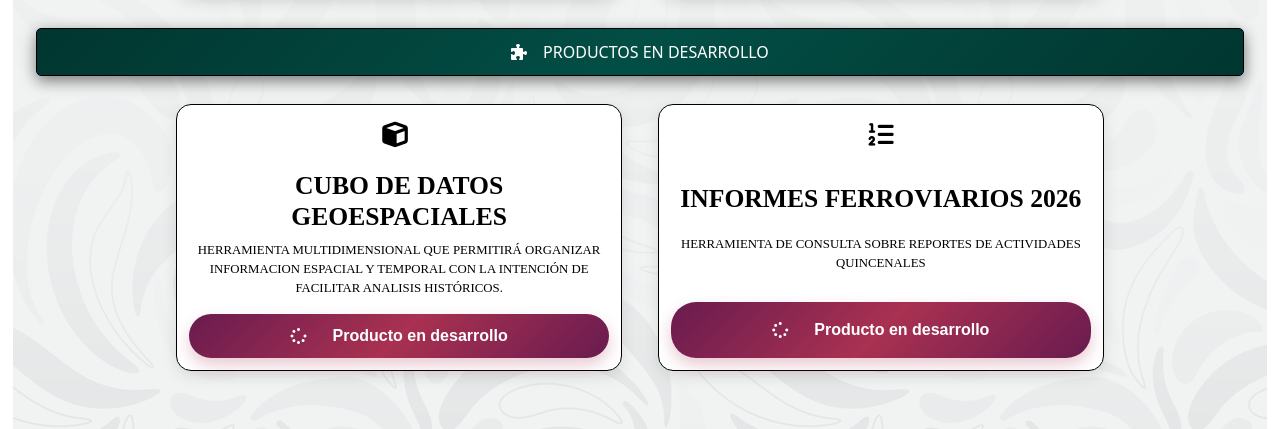
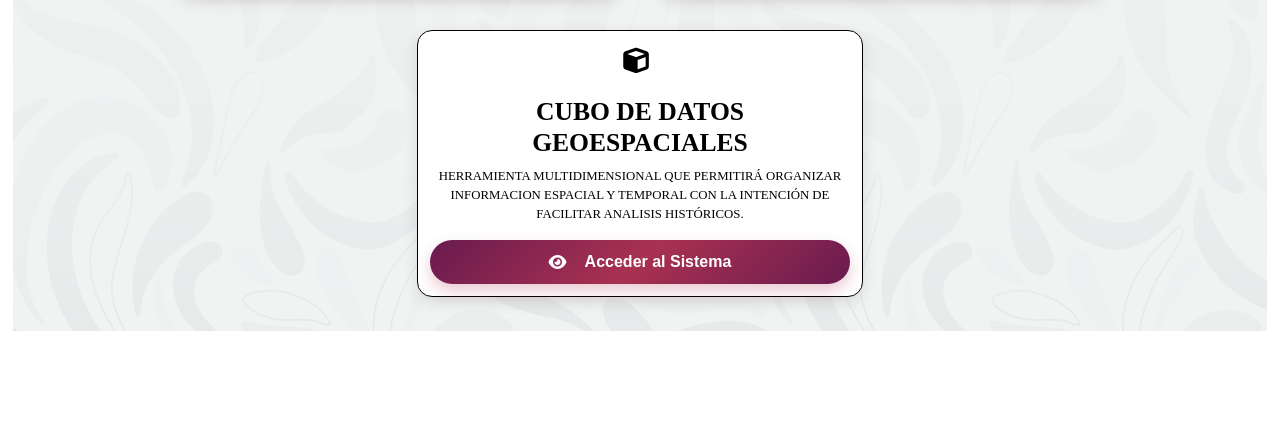
Before and after one commit to CODISIG/homepage, a plain HTML site: page index.html in a window 1280 px wide. Shown: the part 1025-1454 px from the top of the page. After the commit the page ends 1356 px from the top, so only its background shows below. Drawn offline with nearby package versions, Linux system fonts and the light colour scheme; files whose address does not match are found by name.

Commit message:
Update index.html

```diff
--- a/index.html
+++ b/index.html
@@ -69,7 +69,7 @@
                     </div>
                     <p class="action-description"> SISTEMA OPTIMIZADO PARA LA GENERACIÓN DE ARCHIVOS GEOESPACIALES.
                     </p>
-                    <a href="https://preference-valuable-segments-bug.trycloudflare.com" class="action-btn" target="_blank" rel="noopener noreferrer" onclick="return confirmarAcceso(event)"><!--Linea con error-->
+                    <a href="https://switched-halifax-proposals-alliance.trycloudflare.com" class="action-btn" target="_blank" rel="noopener noreferrer" onclick="return confirmarAcceso(event)"><!--Linea con error-->
                         <i class="fas fa-eye me-2"></i>Ir al Sistema de Gestión
                     </a>
                 </div>
@@ -135,15 +135,6 @@
                     </a>
                 </div>
             </div>
-
-            <!--info card PRODUCTOS EN DESARROLLO-->
-            <div class="info-card">
-                <div class="info-icon">
-                    <i class="fa fa-puzzle-piece me-3"></i>PRODUCTOS EN DESARROLLO
-                </div>
-            </div>
-
-
             <div class="actions-container">
                 <!--4. CUBO DE DATOS-->
                 <div class="action-card">
@@ -154,11 +145,22 @@
                     <p class="action-description">
                         HERRAMIENTA MULTIDIMENSIONAL QUE PERMITIRÁ ORGANIZAR INFORMACION ESPACIAL Y TEMPORAL CON LA INTENCIÓN DE FACILITAR ANALISIS HISTÓRICOS.
                     </p>
-                    <a class="action-btn">
-                        <i class="fa fa-spinner me-3"></i>Producto en desarrollo
+                    <a href="https://tl4s85s9-5055.usw3.devtunnels.ms/" class="action-btn" target="_blank" rel="noopener noreferrer" onclick="return confirmarAcceso(event)">
+                        <i class="fas fa-eye me-2"></i>Acceder al Sistema
                     </a>
                 </div>
-                <!--7. INFORMES FERROVIARIOS 2026-->
+            </div>
+
+
+            <!-- info card PRODUCTOS EN DESARROLLO -->
+            <!-- <div class="info-card">
+                <div class="info-icon">
+                    <i class="fa fa-puzzle-piece me-3"></i>PRODUCTOS EN DESARROLLO
+                </div>
+            </div> -->
+
+
+            <!-- <div class="actions-container">
                 <div class="action-card">
                     <div class="action-icon">
                         <i class="fa fa-list-ol"></i>
@@ -171,26 +173,8 @@
                         <i class="fa fa-spinner me-3"></i>Producto en desarrollo
                     </a>
                 </div>
+            </div> -->
 
-            </div>
-            <div class="actions-container">
-                <!--8. INDICADORES ESTRAÉGICOS-->
-                <!-- <div class="action-card">
-                    <div class="action-icon">
-                        <i class="fa fa-signal me-2"></i>
-                    </div>
-                    <h3 class="action-title">INDICADORES GEOESTRATÉGICOS 2026 - 2027</h3>
-                    <p class="action-description">
-                        CONSULTA DE ANÁLISIS PREELIMINAR DE AFECTACIONES DE PROYECTOS FERROVIARIOS
-                    </p>
-                    <!-- <a class="action-btn">
-                        <i  class="fa fa-spinner me-3"></i>Producto en desarrollo
-                    </a>
-                    <a href="https://codisig.github.io/indicadores/" class="action-btn" target="_blank" rel="noopener noreferrer" onclick="return confirmarAcceso(event)">
-                        <i class="fa fa-spinner me-3"></i>Producto en desarrollo
-                    </a>
-                </div> -->
-            </div>
         </div>
 
     </body>
```
